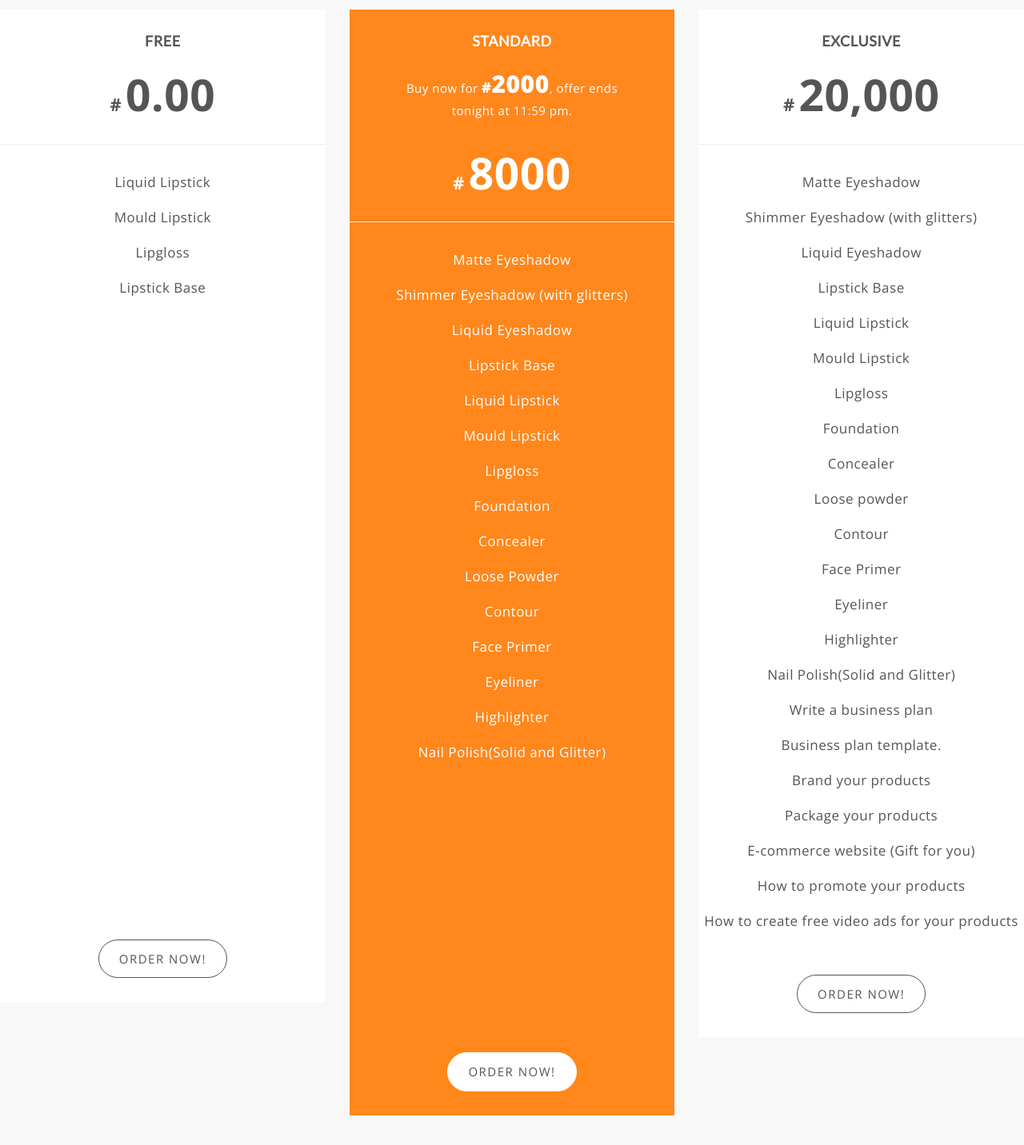
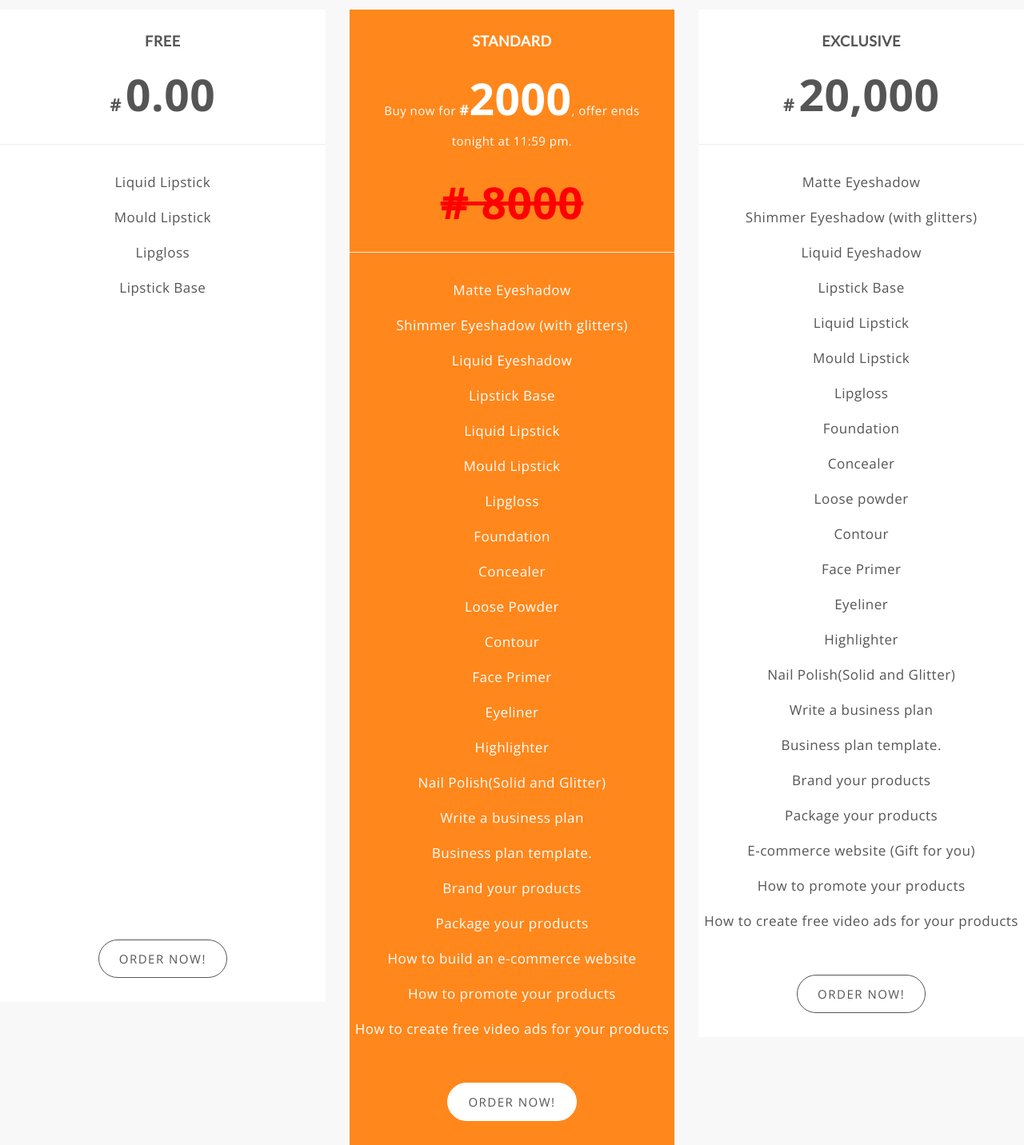
Before and after one commit to oyindamola12/makeup-ebook, a plain HTML site: page index.html in a window 1280 px wide. Shown: the part 5280-6712 px from the top of the page at 80% size. Drawn offline with nearby package versions, Linux system fonts and the light colour scheme.

Commit message:
initial commit

```diff
--- a/index.html
+++ b/index.html
@@ -629,9 +629,9 @@
 
 											<div class="mu-pricing-single-head">
 												<h4 style="margin-bottom: 20px;"> STANDARD</h4>
-												<p></span>Buy now for <span style="font-weight: 800;font-size: 30px;"><span style="font-size: 18px;margin-right: 0px;">#</span>2000</span>, offer ends <br>tonight at 11:59 pm.
+												<p></span>Buy now for <span class="mu-price-tag"><span style="font-size: 18px;margin-right: 0px;">#</span>2000</span>, offer ends <br>tonight at 11:59 pm.
 												</p>
-												<p class="mu-price-tag">
+												<p class="mu-price-tag2">
 
 													<span>#</span> 8000
 
@@ -653,13 +653,13 @@
 												<li> Eyeliner</li>
 												<li> Highlighter</li>
 												<li> Nail Polish(Solid and Glitter)</li>
-												<li style="color:#ff871c;"> Write a business plan </li>
-												<li style="color:#ff871c;">Business plan template. </li>
-												<li style="color:#ff871c;"> Brand your products </li>
-												<li style="color:#ff871c;"> Package your products </li>
-												<li style="color:#ff871c;"> Own e-commerce website  </li>
-												<li style="color:#ff871c;">How to promote your products </li>
-												<li style="color:#ff871c;"> How to create free video ads for your products</li>
+												<li > Write a business plan </li>
+												<li >Business plan template. </li>
+												<li > Brand your products </li>
+												<li > Package your products </li>
+												<li >How to build an e-commerce website </li>
+												<li >How to promote your products </li>
+												<li> How to create free video ads for your products</li>
 
 											</ul>
 
--- a/style.css
+++ b/style.css
@@ -910,6 +910,15 @@ justify-content: center;
 	margin-bottom: 0;
 	padding: 15px 0 20px;
 }
+.mu-pricing-single-head .mu-price-tag2{
+	font-size: 55px;
+	font-weight: 700;
+	margin-bottom: 0;
+	padding: 15px 0 20px;
+	text-decoration: line-through;
+	color: red;
+}
+
 
 .mu-pricing-single-head .mu-price-tag span {
 	font-size: 22px;
```
Also changed, not shown: 2 other files.
